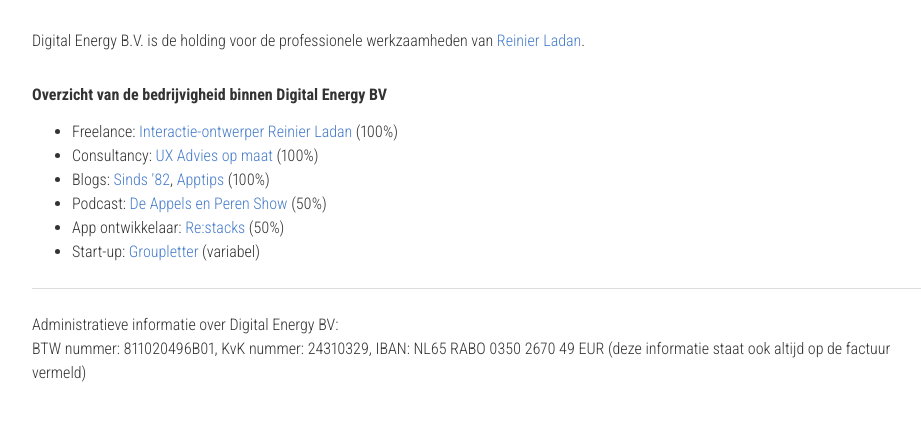
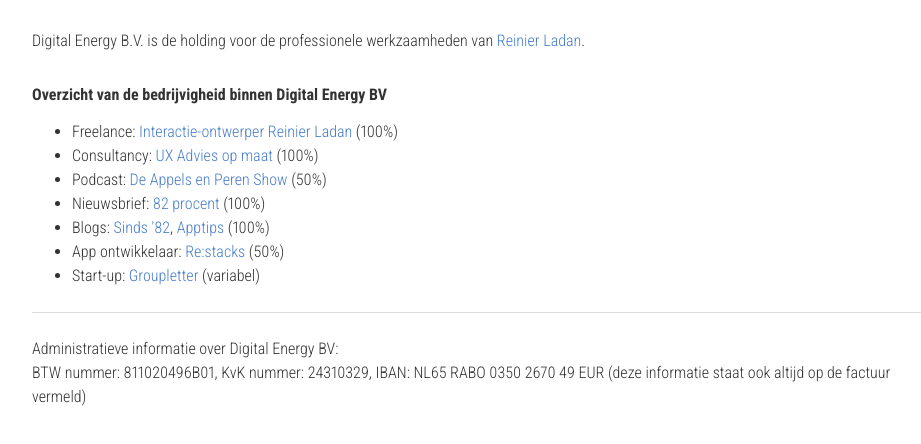
Before and after one commit to reinier/digitalenergy-nl, a plain HTML site: page index.html in a window 1280 px wide. Shown: the part 290-734 px from the top of the page, without its empty margins (158-1079 px from the left). Drawn offline with Linux system fonts and the light colour scheme.

Commit message:
Update 2015-07-22T11:34:10.833Z

```diff
--- a/index.html
+++ b/index.html
@@ -21,8 +21,9 @@
   <ul>
     <li>Freelance: <a href="http://reinierladan.nl">Interactie-ontwerper Reinier Ladan</a> (100%)</li>
     <li>Consultancy: <a href="http://uxadvies.nl">UX Advies op maat</a> (100%)</li>
+    <li>Podcast: <a href="http://appelsenperenshow.nl">De Appels en Peren Show</a> (50%)</li>
+    <li>Nieuwsbrief: <a href="http://82procent.nl">82 procent</a> (100%)</li>
     <li>Blogs: <a href="http://sinds82.nl">Sinds '82</a>, <a href="http://apptips.nl">Apptips</a> (100%)</li>
-    <li>Podcast: <a href="http://appelsenperenshow.nl">De Appels en Peren Show</a> (50%)</li>
     <li>App ontwikkelaar: <a href="http://restacks.com">Re:stacks</a> (50%)</li>
     <li>Start-up: <a href="http://assembly.com/groupletter">Groupletter</a> (variabel)</li>
   </ul>
```
Also changed, not shown: assets/images/logo.jpg.
